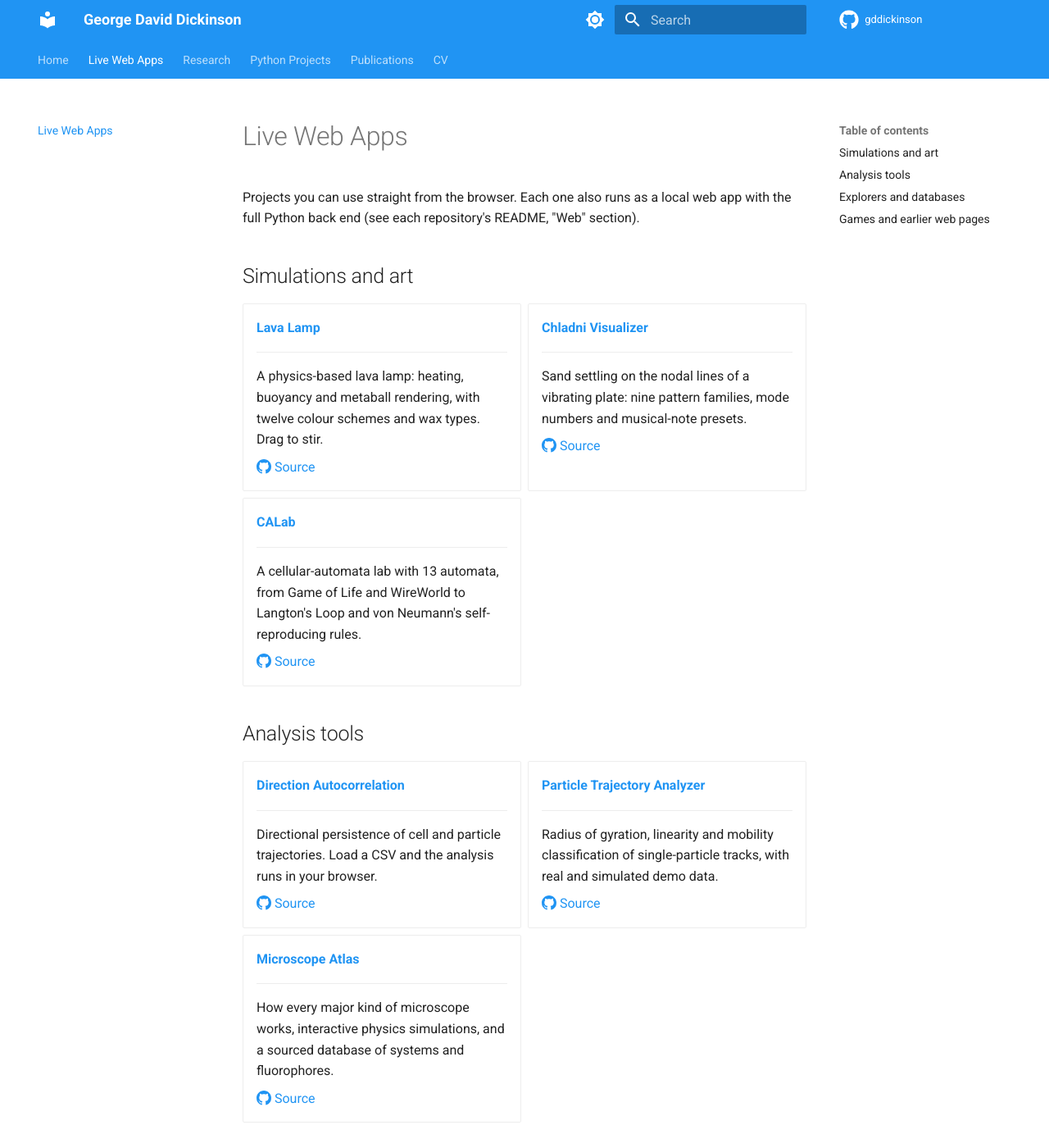
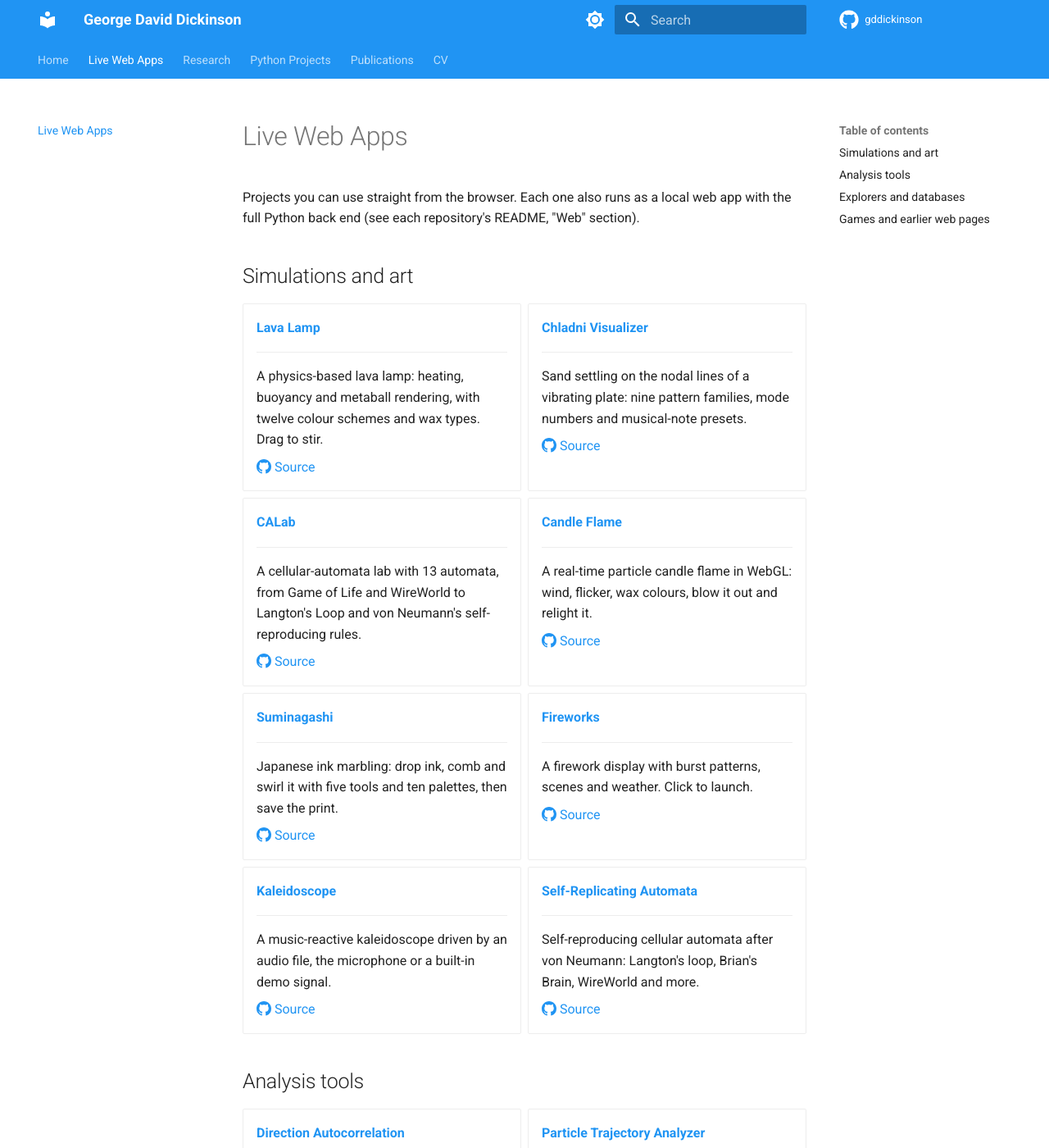
Before and after one commit to gddickinson/gddickinson.github.io, an MkDocs documentation site: the page built from docs/web-apps.md, in a window 1280 px wide and 1400 px high. Shown: the whole window at 82% size. Built offline with MkDocs 1.6.1 and Material for MkDocs 9.7.7, drawn with Linux system fonts in a browser that asks for light colours.

Commit message:
Web apps gallery: add candle_flame, suminagashi, fireworks, kaleidoscope, self_replicating_automata
Co-Authored-By: Claude Opus 5.5 <noreply@anthropic.com>

```diff
--- a/docs/web-apps.md
+++ b/docs/web-apps.md
@@ -33,6 +33,46 @@ Projects you can use straight from the browser. Each one also runs as a local we
     self-reproducing rules.
 
     [:octicons-mark-github-16: Source](https://github.com/gddickinson/CALab)
+
+-   **[Candle Flame](https://gddickinson.github.io/candle_flame/)**
+
+    ---
+
+    A real-time particle candle flame in WebGL: wind, flicker, wax colours, blow it out and relight it.
+
+    [:octicons-mark-github-16: Source](https://github.com/gddickinson/candle_flame)
+
+-   **[Suminagashi](https://gddickinson.github.io/suminagashi/)**
+
+    ---
+
+    Japanese ink marbling: drop ink, comb and swirl it with five tools and ten palettes, then save the print.
+
+    [:octicons-mark-github-16: Source](https://github.com/gddickinson/suminagashi)
+
+-   **[Fireworks](https://gddickinson.github.io/fireworks/)**
+
+    ---
+
+    A firework display with burst patterns, scenes and weather. Click to launch.
+
+    [:octicons-mark-github-16: Source](https://github.com/gddickinson/fireworks)
+
+-   **[Kaleidoscope](https://gddickinson.github.io/kaleidoscope/)**
+
+    ---
+
+    A music-reactive kaleidoscope driven by an audio file, the microphone or a built-in demo signal.
+
+    [:octicons-mark-github-16: Source](https://github.com/gddickinson/kaleidoscope)
+
+-   **[Self-Replicating Automata](https://gddickinson.github.io/self_replicating_automata/)**
+
+    ---
+
+    Self-reproducing cellular automata after von Neumann: Langton's loop, Brian's Brain, WireWorld and more.
+
+    [:octicons-mark-github-16: Source](https://github.com/gddickinson/self_replicating_automata)
 
 </div>
 
```
